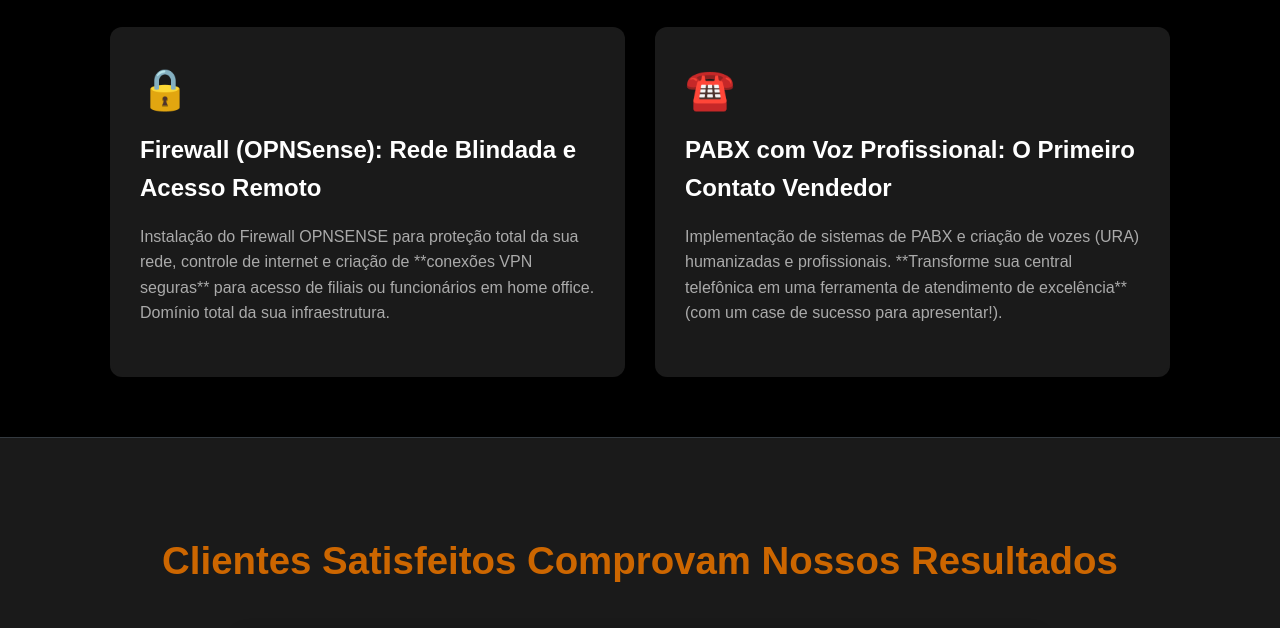
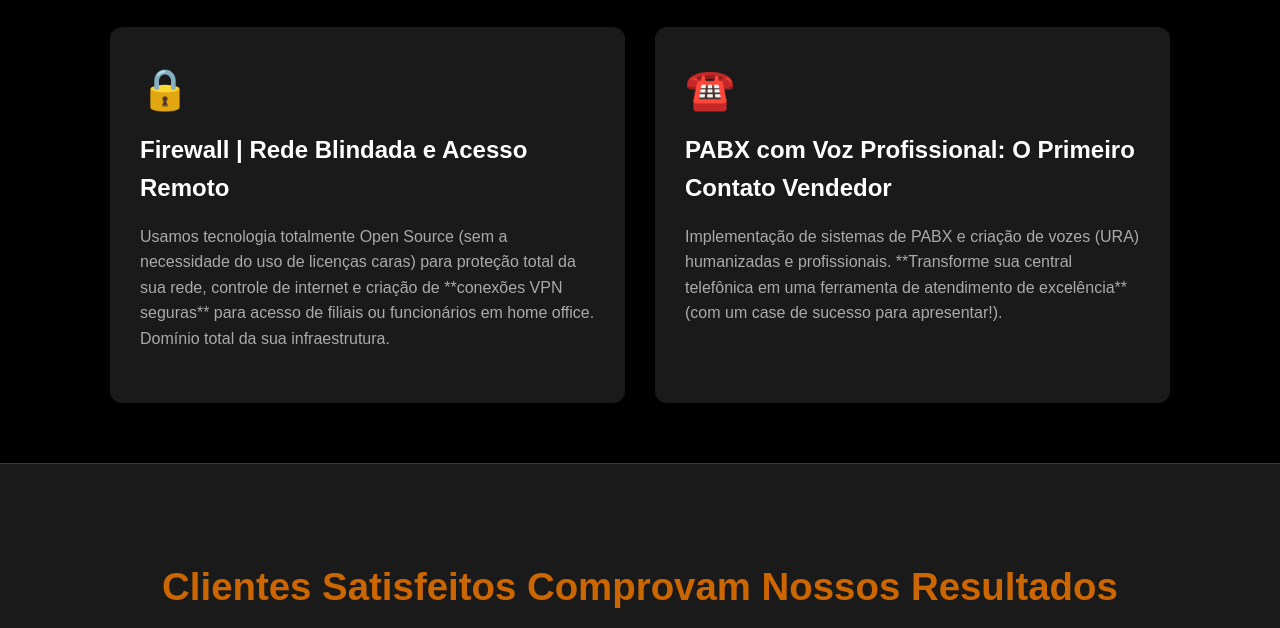
Before and after one commit to arandu-code/website, a plain HTML site: page index.html in a window 1280 px wide. Shown: the part 1622-2250 px from the top of the page. Drawn offline with Linux system fonts and the light colour scheme.

Commit message:
atualização sobre texto do firewall

```diff
--- a/index.html
+++ b/index.html
@@ -69,8 +69,8 @@
 
                 <div class="service-item">
                     <span class="icon" role="img" aria-label="Cadeado e Firewall">🔒</span>
-                    <h3>Firewall (OPNSense): Rede Blindada e Acesso Remoto</h3>
-                    <p>Instalação do Firewall OPNSENSE para proteção total da sua rede, controle de internet e criação de **conexões VPN seguras** para acesso de filiais ou funcionários em home office. Domínio total da sua infraestrutura.</p>
+                    <h3>Firewall | Rede Blindada e Acesso Remoto</h3>
+                    <p>Usamos tecnologia totalmente Open Source (sem a necessidade do uso de licenças caras) para proteção total da sua rede, controle de internet e criação de **conexões VPN seguras** para acesso de filiais ou funcionários em home office. Domínio total da sua infraestrutura.</p>
                 </div>
 
                 <div class="service-item">
```
